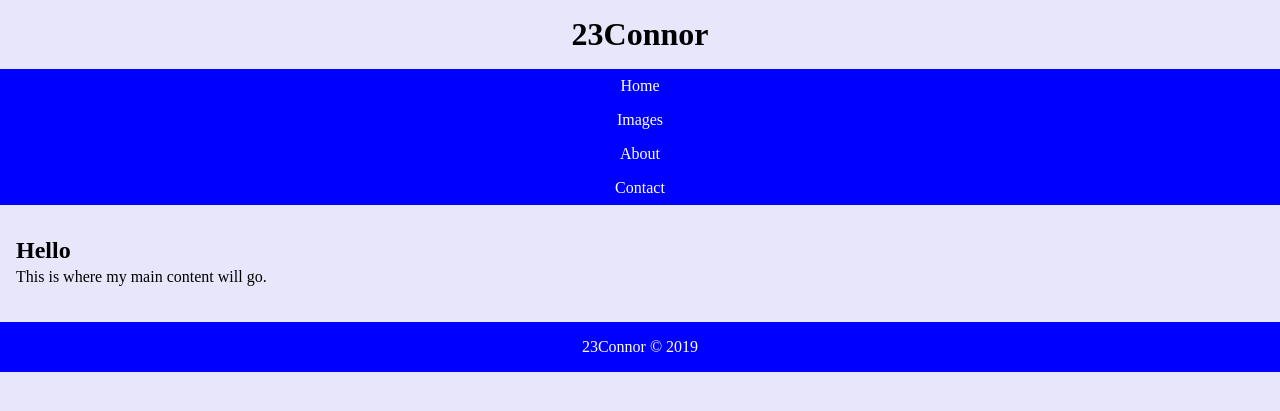
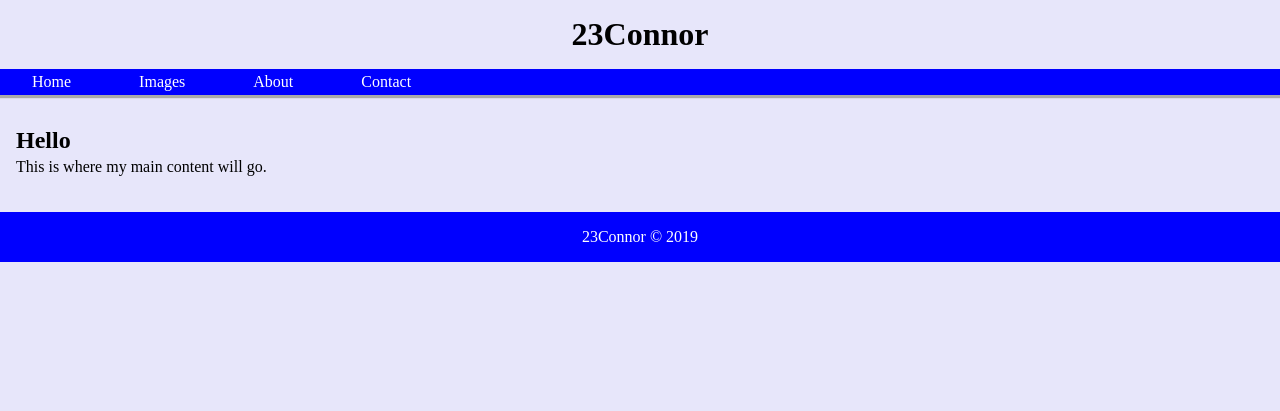
Before and after one commit to cjconnor18/website, a PHP site: page / in a window 1280 px wide. Shown: the top 411 px of the page. Run offline with PHP 8.4, Linux system fonts and the light colour scheme.

Commit message:
Update style.css

```diff
--- a/styles/style.css
+++ b/styles/style.css
@@ -12,6 +12,7 @@ header{
 nav {
   background-color: #00f;
   color: #fff;
+  box-shadow: 0 .20em #aaa;
 }
 nav ul{
   list-style: none;
@@ -39,3 +40,14 @@ footer{
   text-align: center;
   padding: 1em 0;
 }
+@media screen and (min-width: 480px) {
+  nav ul li{
+    display: inline-block;
+  }
+  nav ul a{
+    padding: .25em 2em;
+  }
+  .contact{
+    float: right;
+  }
+}
```
